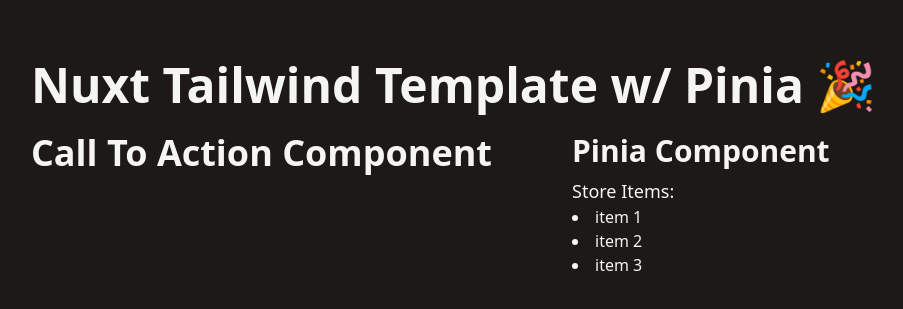
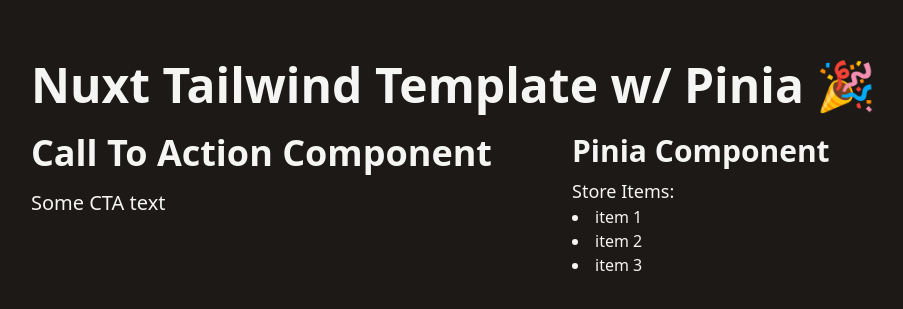
Before and after one commit to michaelsynan/Nuxt-Tailwind-Template, a Nuxt app: page / in a window 1280 px wide. Shown: the part 235-544 px from the top of the page, without its empty margins (108-1011 px from the left). Built offline with nearby package versions, Linux system fonts and the light colour scheme.

Commit message:
Cleaned up app and generated static site

```diff
--- a/app.vue
+++ b/app.vue
@@ -1,6 +1,8 @@
 <template>
   <div>
-    <NuxtLayout />
+    <NuxtLayout>
+      <NuxtPage />
+    </NuxtLayout>
   </div>
 </template>
 
--- a/components/CallToAction.vue
+++ b/components/CallToAction.vue
@@ -3,8 +3,11 @@
 <template>
   <div>
     <h1>
-    Call To Action Component
+      Call To Action Component
     </h1>
+    <div class="text-xl">
+      Some CTA text
+    </div>
   </div>
 </template>
 
--- a/layouts/default.vue
+++ b/layouts/default.vue
@@ -2,7 +2,7 @@
 
 <template>
   <div>
-    <NuxtPage />
+    <slot />
   </div>
 </template>
 
--- a/pages/index.vue
+++ b/pages/index.vue
@@ -1,8 +1,4 @@
-<script lang="ts" setup>
-import { useStore } from '@/store'
-const store = useStore()
-const items = store.items
-</script>
+<script lang="ts" setup></script>
 
 <template>
   <div class="flex h-screen justify-center items-center">
```
